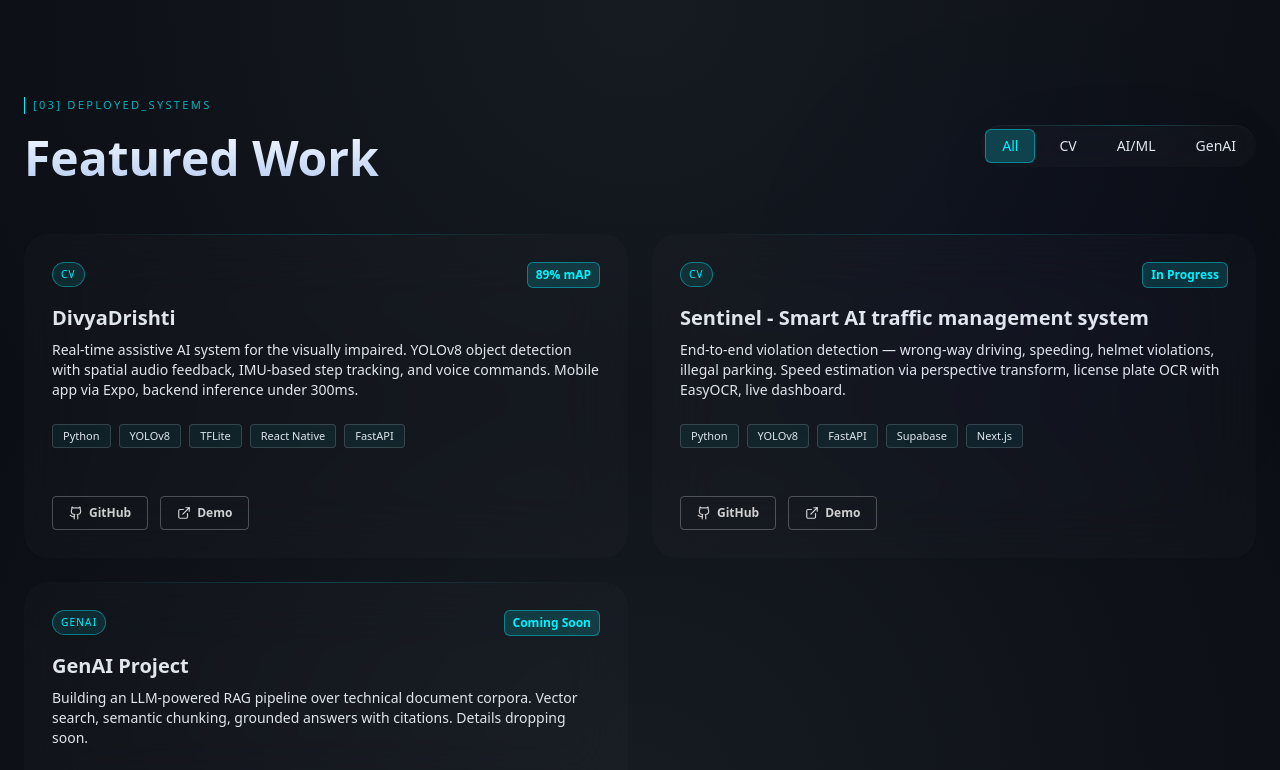
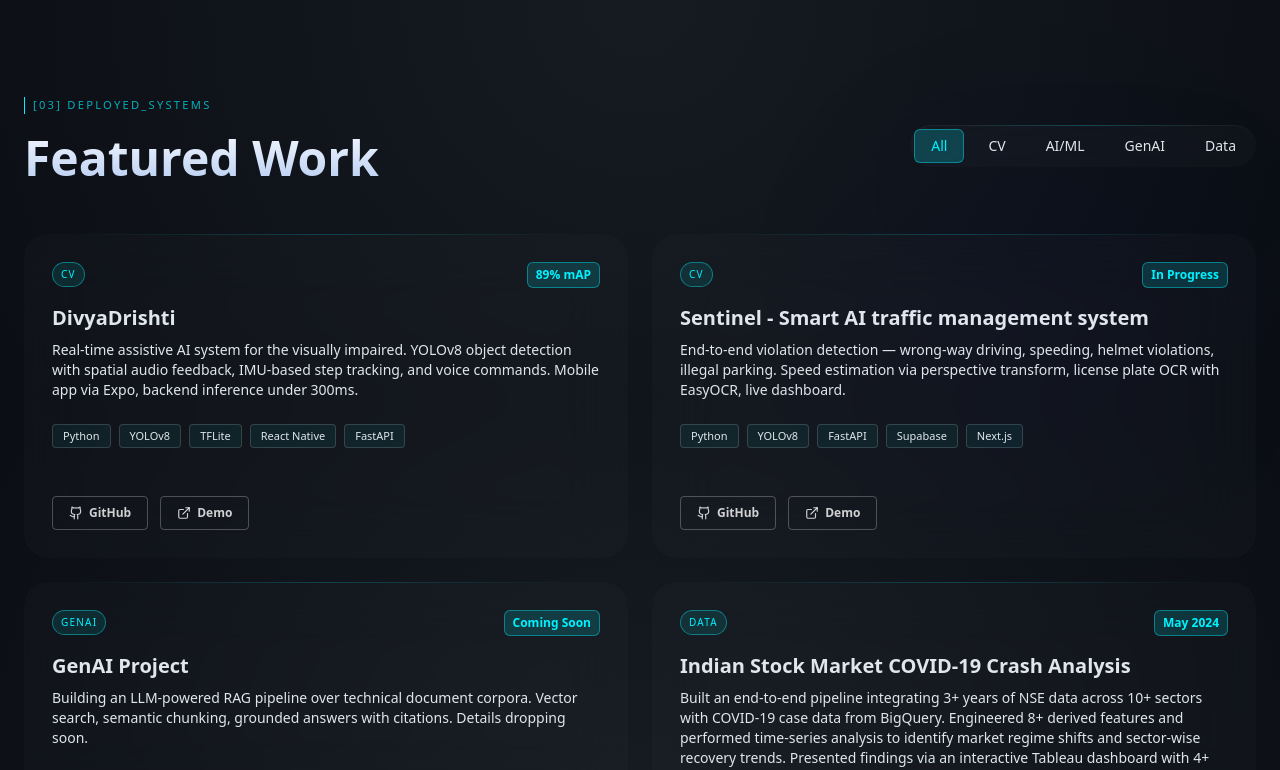
Before and after one commit to gaurangpatil97/portfolio, a Next.js app in the folder frontend/: page / in a window 1280 px wide. Shown: the part 2000-2770 px from the top of the page. Built offline with nearby package versions, Linux system fonts and the light colour scheme.

Commit message:
covid market crash analysis project

```diff
--- a/frontend/src/app/page.tsx
+++ b/frontend/src/app/page.tsx
@@ -12,7 +12,7 @@ import Image from "next/image";
 
 const navItems = ["About Me", "Skills", "Best Works", "Contacts"];
 
-const filters = ["All", "CV", "AI/ML", "GenAI"];
+const filters = ["All", "CV", "AI/ML", "GenAI", "Data"];
 
 const projects = [
   {
@@ -38,6 +38,15 @@ const projects = [
     metric: "Coming Soon",
     description: "Building an LLM-powered RAG pipeline over technical document corpora. Vector search, semantic chunking, grounded answers with citations. Details dropping soon.",
     tags: ["Python", "LangChain", "ChromaDB", "Gemini API"],
+  },
+  {
+    title: "Indian Stock Market COVID-19 Crash Analysis",
+    category: "Data",
+    metric: "May 2024",
+    description: "Built an end-to-end pipeline integrating 3+ years of NSE data across 10+ sectors with COVID-19 case data from BigQuery. Engineered 8+ derived features and performed time-series analysis to identify market regime shifts and sector-wise recovery trends. Presented findings via an interactive Tableau dashboard with 4+ visual components.",
+    tags: ["Python", "SQL", "Tableau"],
+    github: "#",
+    demo: "#",
   },
 ];
 
```
